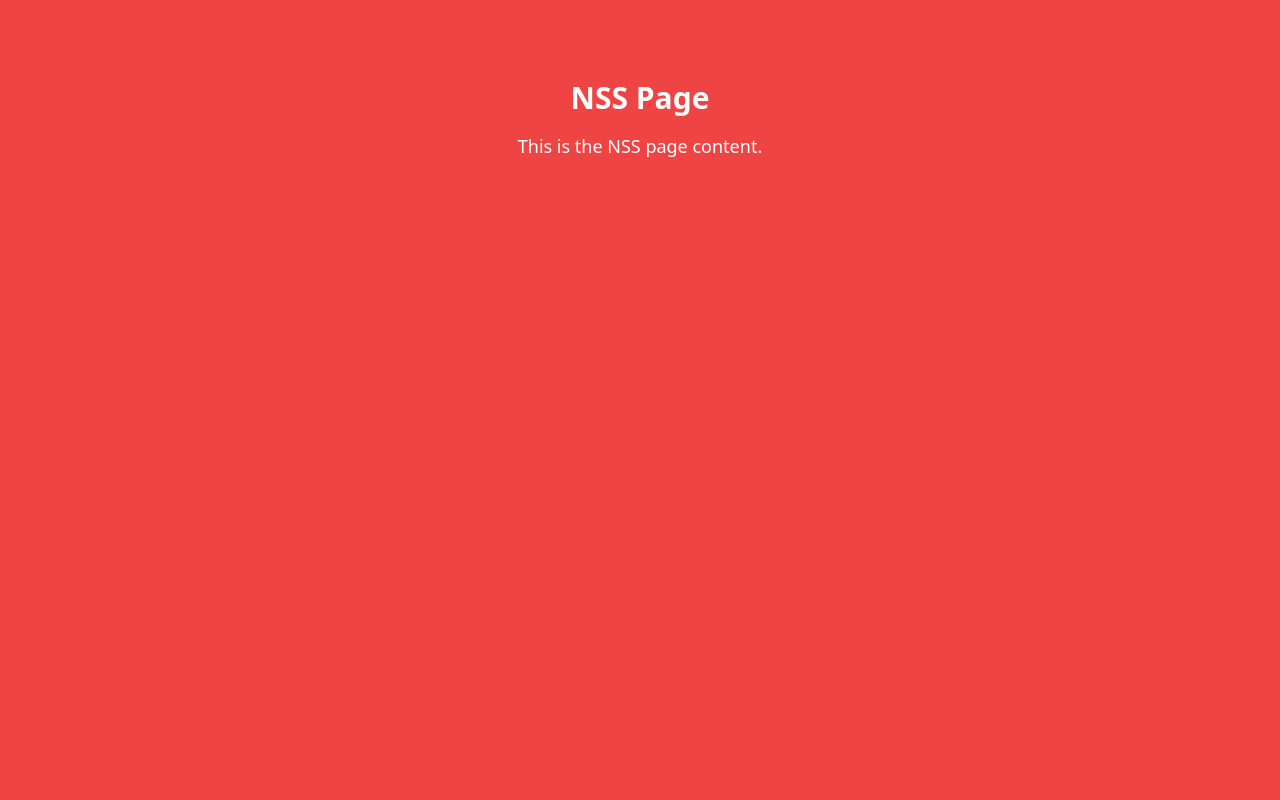
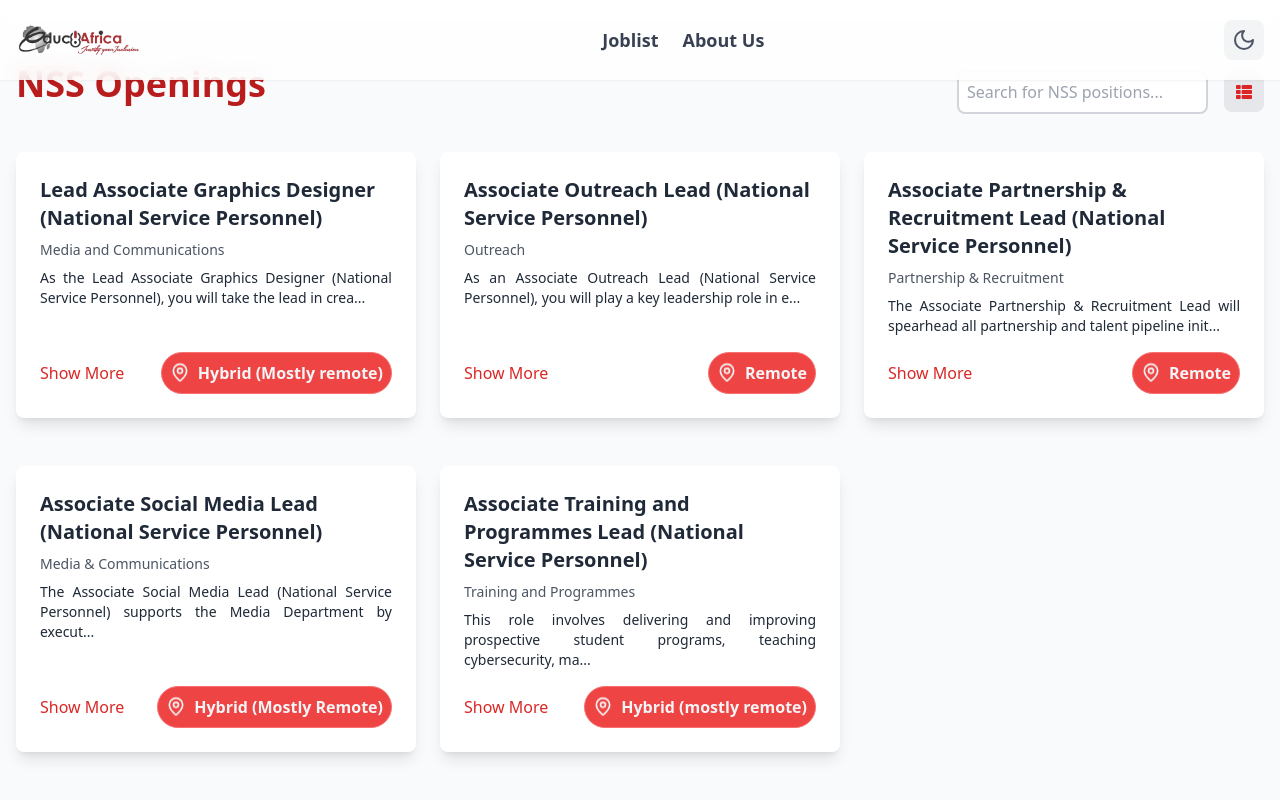
Before and after one commit to Anonymous-Roys/Educ8Africa, a React (Vite) app: page /nss in a window 1280 px wide. Shown: the top 800 px of the page. Built offline with nearby package versions, Linux system fonts and the light colour scheme.

Commit message:
Nss Page for NSS positions

```diff
--- /dev/null
+++ b/src/component/NssBoard.jsx
@@ -0,0 +1,89 @@
+import { useState } from 'react';
+import Nsscard from './Nsscard';
+import { jobPostings } from '../data/nssdata';
+import NssModal from './NssModal';
+import { FaThList, FaThLarge } from 'react-icons/fa';
+
+// eslint-disable-next-line react/prop-types
+const NssBoard = ({ darkMode }) => {
+  const [isModalOpen, setIsModalOpen] = useState(false);
+  const [selectedPosting, setSelectedPosting] = useState(null);
+  const [searchTerm, setSearchTerm] = useState('');
+  const [isGridView, setIsGridView] = useState(true);
+
+  // Filter postings based on search term
+  const filteredPostings = jobPostings.filter((posting) =>
+    posting.jobTitle.toLowerCase().includes(searchTerm.toLowerCase()) ||
+    posting.department.toLowerCase().includes(searchTerm.toLowerCase()) ||
+    posting.roleOverview.toLowerCase().includes(searchTerm.toLowerCase())
+  );
+
+  const handleShowMore = (posting) => {
+    setSelectedPosting(posting);
+    setIsModalOpen(true);
+  };
+
+  const toggleLayout = () => {
+    setIsGridView(!isGridView);
+  };
+
+  return (
+    <div id="nsslist" className={`mt-4 max-w-7xl mx-auto py-12 px-4 transition-all duration-500 ${darkMode ? 'bg-gray-900 text-white' : ' text-gray-900'}`}>
+      {/* Search Bar and Layout Toggle */}
+      <div className="flex flex-col items-center justify-between mb-8 md:flex-row">
+        <h1 className={`text-4xl font-bold text-red-700 mb-4`}>
+          NSS Openings
+        </h1>
+        <div className="flex items-center space-x-4">
+          <input
+            type="text"
+            placeholder="Search for NSS positions..."
+            value={searchTerm}
+            onChange={(e) => setSearchTerm(e.target.value)}
+            className={`border-2 border-gray-300 p-2 rounded-lg outline-none focus:border-red-600 ${darkMode ? 'bg-gray-800 text-white' : 'bg-white text-gray-900'}`}
+          />
+          {/* Layout Toggle Button */}
+          <button
+            onClick={toggleLayout}
+            className={`p-3 rounded-lg ${darkMode ? 'bg-gray-800' : 'bg-gray-200'}`}
+            aria-label="Toggle Layout"
+          >
+            {isGridView ? <FaThList className="text-red-600" /> : <FaThLarge className="text-red-600" />}
+          </button>
+        </div>
+      </div>
+
+      {/* NSS Cards */}
+      <div className={isGridView ? 'grid grid-cols-1 md:grid-cols-2 lg:grid-cols-3 gap-6' : 'space-y-6'}>
+        {filteredPostings.length ? (
+          filteredPostings.map((posting, index) => (
+            <Nsscard
+              key={index}
+              jobTitle={posting.jobTitle}
+              department={posting.department}
+              location={posting.location}
+              roleOverview={posting.roleOverview}
+              darkMode={darkMode}
+              onShowMore={() => handleShowMore(posting)}
+              isGridView={isGridView}
+            />
+          ))
+        ) : (
+          <p className="text-red-500">No NSS positions found.</p>
+        )}
+      </div>
+
+      {/* Modal for NSS Position Details */}
+      {selectedPosting && (
+        <NssModal
+          isOpen={isModalOpen}
+          onClose={() => setIsModalOpen(false)}
+          posting={selectedPosting}
+          darkMode={darkMode}
+        />
+      )}
+    </div>
+  );
+};
+
+export default NssBoard;
--- a/src/component/Nsscard.jsx
+++ b/src/component/Nsscard.jsx
@@ -0,0 +1,35 @@
+import { MapPin } from "lucide-react";
+
+const Nsscard = ({ jobTitle, department, location, roleOverview, onShowMore, darkMode }) => {
+  // Truncate roleOverview to first 100 characters
+  const truncatedOverview = roleOverview && roleOverview.length > 100
+    ? roleOverview.substring(0, 100) + "..."
+    : roleOverview;
+
+  return (
+    <div className={`flex flex-col rounded-lg items-baseline justify-between shadow-lg p-6 mb-6 transition-all ${darkMode ? 'bg-gray-800 hover:bg-gray-750 text-white' : 'bg-white hover:shadow-xl text-gray-800'}`}>
+      <div>
+        <h3 className="mb-2 text-xl font-bold">{jobTitle}</h3>
+        <p className="mb-2 text-sm text-gray-600 dark:text-gray-400">{department}</p>
+        {truncatedOverview && (
+          <p className="mb-4 text-sm text-justify">{truncatedOverview}</p>
+        )}
+      </div>
+
+      <div className="flex justify-between w-full">
+        <button
+          onClick={onShowMore} // Open modal with job details
+          className={`text-red-500 hover:text-red-600 font-medium ${darkMode ? 'text-red-400' : 'text-red-600'}`}
+        >
+          Show More
+        </button>
+        <div className="p-2 font-semibold text-gray-100 bg-red-500 border-[1px] border-red-400 rounded-full">
+          <MapPin size={20} className="inline-block mr-2 animate-icon" />
+          {location}
+        </div>
+      </div>
+    </div>
+  );
+};
+
+export default Nsscard;
--- a/src/data/nssdata.jsx
+++ b/src/data/nssdata.jsx
@@ -506,3 +506,5 @@ const jobPostings = [
   }
     }
   ];
+
+export { jobPostings };
--- a/src/pages/Home.jsx
+++ b/src/pages/Home.jsx
@@ -2,6 +2,7 @@ import { useState } from 'react';
 import Navbar from '../component/Navbar';
 import LandingPage from '../component/LandingPage';
 import JobBoard from '../component/JobBoard';
+import NssBoard from '../component/NssBoard';
 import AboutSection from '../component/About';
 import Footer from '../component/Footer';
 
@@ -20,6 +21,7 @@ function Home() {
       <LandingPage darkMode={darkMode} />
       <AboutSection darkMode={darkMode} />
       <JobBoard darkMode={darkMode} />
+      <NssBoard darkMode={darkMode} />
       <Footer darkMode={darkMode} />
     </div>
   );
--- a/src/pages/nss.jsx
+++ b/src/pages/nss.jsx
@@ -1,17 +1,21 @@
 
 import { useState } from 'react';
+import Navbar from '../component/Navbar';
+import NssBoard from '../component/NssBoard';
+import Footer from '../component/Footer';
 
-export default function  Nss() {
-    const [darkMode, setDarkMode] = useState(false);
+export default function Nss() {
+  const [darkMode, setDarkMode] = useState(false);
 
-    const toggleDarkMode = () => {
-      setDarkMode(!darkMode);
-    };
+  const toggleDarkMode = () => {
+    setDarkMode(!darkMode);
+  };
+
   return (
-    <div className ="text-lg  flex-1 bg-red-500 h-screen ">
-        <h1 className="text-3xl font-bold text-center text-white pt-20">NSS Page</h1>
-        <p className="text-center text-white mt-4">This is the NSS page content.</p>
-
+    <div className={`min-h-screen ${darkMode ? ' bg-gray-900' : 'bg-gray-50'}`}>
+      <Navbar darkMode={darkMode} toggleDarkMode={toggleDarkMode} />
+      <NssBoard darkMode={darkMode} />
+      <Footer darkMode={darkMode} />
     </div>
-  )
+  );
 }
```
Also changed, not shown: 1 other file (tests, documents, lock files or other folders).
